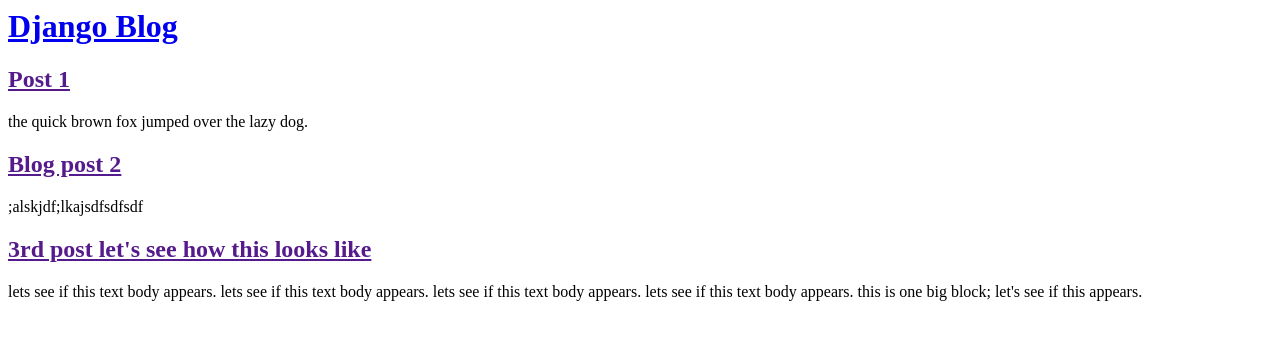
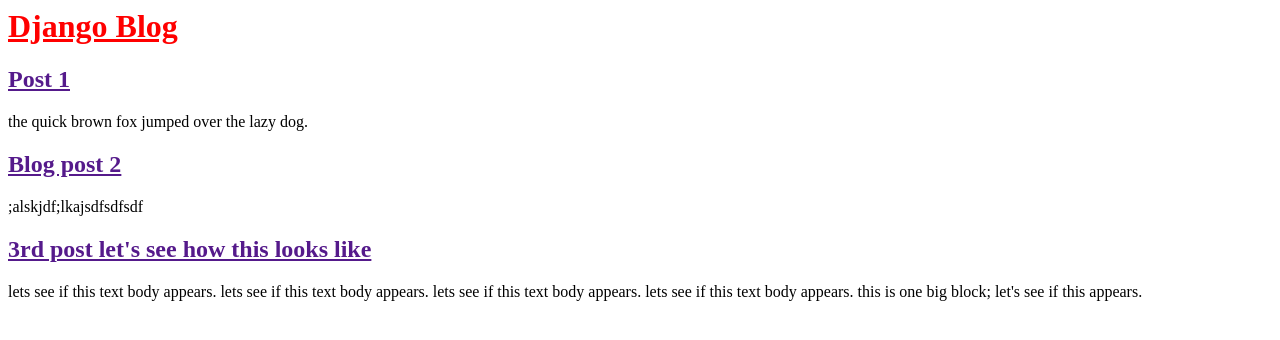
Before and after one commit to mrkamot1979/pythonblog, a Django app: page / in a window 1280 px wide. Shown: the top 340 px of the page. Run offline with Django 3.2, Linux system fonts and the light colour scheme; data comes from the database, SQL or seed files in the repository.

Commit message:
Starting CSS and static files

```diff
--- a/blog_project/settings.py
+++ b/blog_project/settings.py
@@ -119,3 +119,5 @@ USE_TZ = True
 # https://docs.djangoproject.com/en/3.0/howto/static-files/
 
 STATIC_URL = '/static/'
+
+STATICFILES_DIRS = [os.path.join(BASE_DIR, 'static')]
--- /dev/null
+++ b/static/css/base.css
@@ -0,0 +1,3 @@
+header h1 a {
+    color: red;
+}
--- a/templates/base.html
+++ b/templates/base.html
@@ -1,7 +1,9 @@
+{% load static %}
 <html>
     <head>
 
         <title>Nenu's Django Blog</title>
+        <link href= "{% static 'css/base.css' %}" rel="stylesheet">
     </head>
 
     <body>
```
